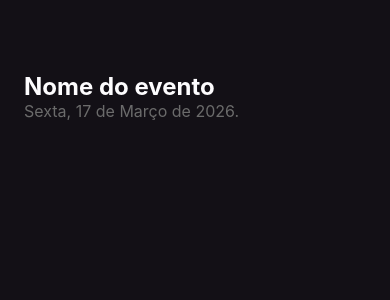
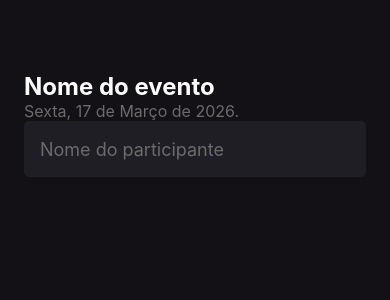
Before and after one commit to RicardoFrancoDelgado/imhere-app, a React Native app: screen / in a window 390 px wide. Shown: the top 300 px of the page. Built offline with nearby package versions, Linux system fonts and the light colour scheme.

Commit message:
feat: text input

```diff
--- a/src/screens/Home/index.tsx
+++ b/src/screens/Home/index.tsx
@@ -1,4 +1,4 @@
-import { Text, View, StyleSheet } from "react-native";
+import { Text, View, StyleSheet, TextInput } from "react-native";
 import { styles } from "./styles";
 
 export function Home() {
@@ -6,6 +6,12 @@
     <View style={styles.container}>
       <Text style={styles.eventName}>Nome do evento</Text>
       <Text style={styles.eventDate}>Sexta, 17 de Março de 2026.</Text>
+
+      <TextInput
+        style={styles.input}
+        placeholder="Nome do participante"
+        placeholderTextColor="#6b6b6b"
+      />
     </View>
   );
 }
--- a/src/screens/Home/styles.ts
+++ b/src/screens/Home/styles.ts
@@ -8,7 +8,7 @@
   },
 
   eventName: {
-    color: "#FDFCFE",
+    color: "#FFF",
     fontSize: 24,
     fontWeight: "bold",
     marginTop: 48,
@@ -18,4 +18,13 @@
     color: "#6b6b6b",
     fontSize: 16,
   },
+
+  input: {
+    backgroundColor: "#1F1e25",
+    height: 56,
+    borderRadius: 5,
+    color: "#FFF",
+    padding: 16,
+    fontSize: 18,
+  },
 });
```
